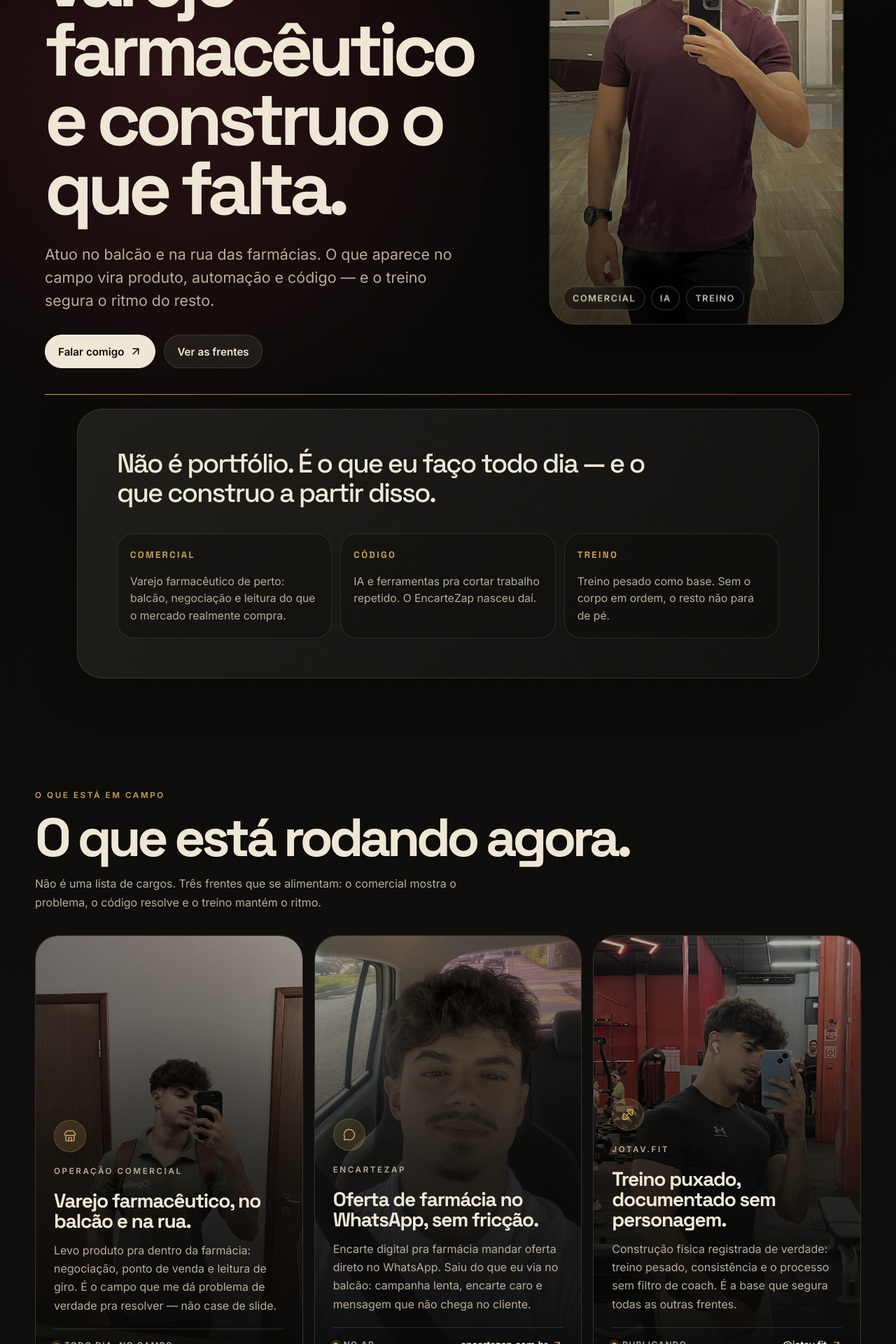
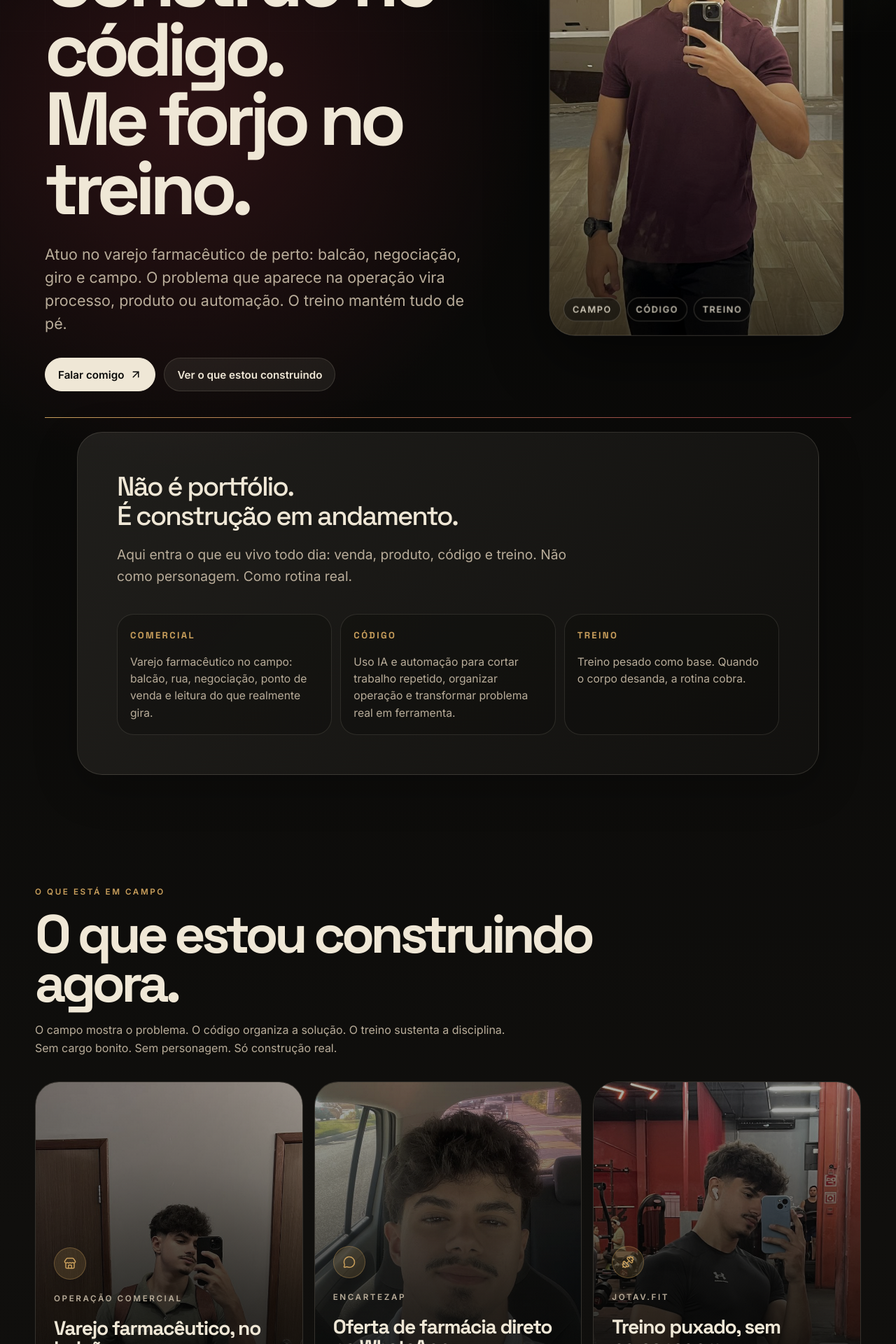
Before and after one commit to joaovsgoncalves1-jpg/jotavictor-site, a React (Vite) app: page / in a window 1280 px wide. Shown: the part 340-2260 px from the top of the page at 70% size. Built offline with nearby package versions, Linux system fonts and the light colour scheme.

Commit message:
refactor: humanize personal landing copy

```diff
--- a/index.html
+++ b/index.html
@@ -4,10 +4,10 @@
     <meta charset="UTF-8" />
     <meta name="viewport" content="width=device-width, initial-scale=1.0" />
 
-    <title>João Victor — varejo farmacêutico, produto e treino</title>
+    <title>João Victor | campo, código e treino</title>
     <meta
       name="description"
-      content="João Victor atua no varejo farmacêutico, cria produtos e automações com IA — como o EncarteZap — e usa o treino como base da rotina. Comercial, código e treino no mesmo lugar."
+      content="João Victor atua no varejo farmacêutico, transforma problemas do campo em produto e automação, e usa o treino como base da rotina."
     />
     <meta name="author" content="João Victor" />
     <meta name="robots" content="index, follow" />
@@ -23,10 +23,10 @@
     <meta property="og:site_name" content="jotavictor.com" />
     <meta property="og:locale" content="pt_BR" />
     <meta property="og:url" content="https://jotavictor.com/" />
-    <meta property="og:title" content="João Victor — varejo farmacêutico, produto e treino" />
+    <meta property="og:title" content="João Victor | campo, código e treino" />
     <meta
       property="og:description"
-      content="Atuo no varejo farmacêutico, transformo o que vejo no campo em produto e código (EncarteZap) e treino como base da rotina."
+      content="Vendo na rua, construo no código e me forjo no treino. Campo, produto, automação e disciplina no mesmo lugar."
     />
     <meta property="og:image" content="https://jotavictor.com/images/joao-hero.jpg" />
     <meta property="og:image:width" content="720" />
@@ -35,10 +35,10 @@
 
     <!-- Twitter -->
     <meta name="twitter:card" content="summary_large_image" />
-    <meta name="twitter:title" content="João Victor — varejo farmacêutico, produto e treino" />
+    <meta name="twitter:title" content="João Victor | campo, código e treino" />
     <meta
       name="twitter:description"
-      content="Atuo no varejo farmacêutico, transformo o que vejo no campo em produto e código (EncarteZap) e treino como base da rotina."
+      content="Vendo na rua, construo no código e me forjo no treino. Campo, produto, automação e disciplina no mesmo lugar."
     />
     <meta name="twitter:image" content="https://jotavictor.com/images/joao-hero.jpg" />
   </head>
--- a/src/App.css
+++ b/src/App.css
@@ -174,6 +174,10 @@ h1 {
   max-width: 960px;
 }
 
+h1 span {
+  display: block;
+}
+
 h2 {
   font-size: clamp(2.3rem, 6vw, 5.8rem);
 }
@@ -326,13 +330,25 @@ h3 {
   box-shadow: 0 18px 60px rgba(0, 0, 0, 0.25);
 }
 
-.intro-panel > p {
+.intro-copy {
+  max-width: 800px;
+}
+
+.intro-lead {
   max-width: 760px;
   color: var(--paper);
   font-family: 'Space Grotesk', Inter, sans-serif;
   font-size: clamp(1.55rem, 3vw, 3rem);
   line-height: 1.08;
   letter-spacing: -0.055em;
+}
+
+.intro-body {
+  margin-top: 20px;
+  max-width: 650px;
+  color: var(--paper-muted);
+  font-size: clamp(1.02rem, 1.6vw, 1.2rem);
+  line-height: 1.6;
 }
 
 .proof-grid {
--- a/src/App.tsx
+++ b/src/App.tsx
@@ -23,7 +23,7 @@ const fronts = [
     status: 'Todo dia, no campo',
     title: 'Varejo farmacêutico, no balcão e na rua.',
     body:
-      'Levo produto pra dentro da farmácia: negociação, ponto de venda e leitura de giro. É o campo que me dá problema de verdade pra resolver — não case de slide.',
+      'Levo produto para dentro da farmácia, negocio, acompanho giro e entendo o que o mercado compra de verdade. O campo me dá problema real para resolver. Não teoria bonita.',
     image: '/images/joao-work.jpg',
     alt: 'João Victor de uniforme de trabalho, atuando no varejo farmacêutico',
     icon: Store,
@@ -34,9 +34,9 @@ const fronts = [
   {
     eyebrow: 'EncarteZap',
     status: 'No ar',
-    title: 'Oferta de farmácia no WhatsApp, sem fricção.',
+    title: 'Oferta de farmácia direto no WhatsApp.',
     body:
-      'Encarte digital pra farmácia mandar oferta direto no WhatsApp. Saiu do que eu via no balcão: campanha lenta, encarte caro e mensagem que não chega no cliente.',
+      'O EncarteZap nasceu de uma dor simples: campanha cara, mensagem perdida e cliente que não vê a oferta. Transformei isso em uma vitrine digital prática para farmácias venderem melhor no WhatsApp.',
     image: '/images/joao-gym.jpg',
     alt: 'João Victor a caminho de uma visita comercial',
     icon: MessageCircle,
@@ -47,9 +47,9 @@ const fronts = [
   {
     eyebrow: 'Jotav.fit',
     status: 'Publicando',
-    title: 'Treino puxado, documentado sem personagem.',
+    title: 'Treino puxado, sem personagem.',
     body:
-      'Construção física registrada de verdade: treino pesado, consistência e o processo sem filtro de coach. É a base que segura todas as outras frentes.',
+      'Mostro a construção física como ela é: treino pesado, tentativa, repetição, evolução e constância. Não é sobre parecer atleta de Instagram. É sobre virar o cara que cumpre o que promete.',
     image: '/images/joao-car.jpg',
     alt: 'João Victor treinando na academia',
     icon: Dumbbell,
@@ -63,12 +63,12 @@ const systems = [
   {
     icon: Route,
     title: 'Do campo pro produto',
-    body: 'Problema que aparece na farmácia vira anotação, anotação vira teste, teste vira ferramenta. O EncarteZap saiu exatamente desse caminho.',
+    body: 'O problema aparece na farmácia. Eu anoto, testo, organizo e transformo em ferramenta. Foi assim que o EncarteZap nasceu.',
   },
   {
     icon: BrainCircuit,
     title: 'IA pra tirar peso operacional',
-    body: 'Áudio do dia que vira tarefa, conversa que vira resumo, papelada que vira decisão. Menos tempo no operacional, mais tempo no que move o ponteiro.',
+    body: 'Uso IA para reduzir repetição, organizar informação solta e sobrar tempo pra vender, decidir e executar.',
   },
   {
     icon: Flame,
@@ -79,23 +79,25 @@ const systems = [
 
 const principles = [
   'Negócio real antes de discurso bonito.',
-  'IA só vale quando vira processo, não distração.',
-  'Disciplina rende mais como sistema do que como força de vontade.',
+  'IA só vale quando vira processo.',
+  'Disciplina funciona melhor como sistema do que como força de vontade.',
   'Conteúdo bom vem de vida vivida, não de personagem.',
+  'Não quero vender uma imagem de produtividade.',
+  'Quero mostrar o trabalho acontecendo.',
 ]
 
 const proofPoints = [
   {
     label: 'Comercial',
-    text: 'Varejo farmacêutico de perto: balcão, negociação e leitura do que o mercado realmente compra.',
+    text: 'Varejo farmacêutico no campo: balcão, rua, negociação, ponto de venda e leitura do que realmente gira.',
   },
   {
     label: 'Código',
-    text: 'IA e ferramentas pra cortar trabalho repetido. O EncarteZap nasceu daí.',
+    text: 'Uso IA e automação para cortar trabalho repetido, organizar operação e transformar problema real em ferramenta.',
   },
   {
     label: 'Treino',
-    text: 'Treino pesado como base. Sem o corpo em ordem, o resto não para de pé.',
+    text: 'Treino pesado como base. Quando o corpo desanda, a rotina cobra.',
   },
 ]
 
@@ -111,7 +113,7 @@ function App() {
   return (
     <main className="site-shell">
       <nav className="nav" aria-label="Navegação principal">
-        <a className="brand" href="#top" aria-label="João Victor — início">
+        <a className="brand" href="#top" aria-label="João Victor, início">
           JV
         </a>
         <div className="nav-links">
@@ -131,17 +133,22 @@ function App() {
             transition={{ duration: 0.8, ease: 'easeOut' }}
           >
             <p className="kicker">jotavictor.com</p>
-            <h1>Vendo no varejo farmacêutico e construo o que falta.</h1>
+            <h1>
+              <span>Vendo na rua.</span>
+              <span>Construo no código.</span>
+              <span>Me forjo no treino.</span>
+            </h1>
             <p className="hero-sub">
-              Atuo no balcão e na rua das farmácias. O que aparece no campo vira produto,
-              automação e código — e o treino segura o ritmo do resto.
+              Atuo no varejo farmacêutico de perto: balcão, negociação, giro e campo. O
+              problema que aparece na operação vira processo, produto ou automação. O treino
+              mantém tudo de pé.
             </p>
             <div className="hero-actions">
               <a className="button primary" href={`mailto:${EMAIL}`}>
                 Falar comigo <ArrowUpRight size={18} aria-hidden="true" />
               </a>
               <a className="button ghost" href="#frentes">
-                Ver as frentes
+                Ver o que estou construindo
               </a>
             </div>
           </motion.div>
@@ -157,8 +164,8 @@ function App() {
               />
               <div className="portrait-glow" />
               <div className="portrait-caption">
-                <span>Comercial</span>
-                <span>IA</span>
+                <span>Campo</span>
+                <span>Código</span>
                 <span>Treino</span>
               </div>
             </motion.div>
@@ -170,7 +177,16 @@ function App() {
       </section>
 
       <section className="intro-panel">
-        <p>Não é portfólio. É o que eu faço todo dia — e o que construo a partir disso.</p>
+        <div className="intro-copy">
+          <p className="intro-lead">
+            Não é portfólio.
+            <br />É construção em andamento.
+          </p>
+          <p className="intro-body">
+            Aqui entra o que eu vivo todo dia: venda, produto, código e treino. Não como
+            personagem. Como rotina real.
+          </p>
+        </div>
         <div className="proof-grid" aria-label="As três frentes de trabalho">
           {proofPoints.map((point) => (
             <div className="proof-item" key={point.label}>
@@ -184,10 +200,10 @@ function App() {
       <section className="section" id="frentes">
         <div className="section-heading">
           <p className="kicker">O que está em campo</p>
-          <h2>O que está rodando agora.</h2>
+          <h2>O que estou construindo agora.</h2>
           <p>
-            Não é uma lista de cargos. Três frentes que se alimentam: o comercial mostra o
-            problema, o código resolve e o treino mantém o ritmo.
+            O campo mostra o problema. O código organiza a solução. O treino sustenta a
+            disciplina. Sem cargo bonito. Sem personagem. Só construção real.
           </p>
         </div>
 
@@ -205,7 +221,7 @@ function App() {
                     alt={front.alt}
                     width="720"
                     height="1280"
-                    loading="lazy"
+                    loading="eager"
                     decoding="async"
                   />
                 </div>
@@ -239,10 +255,11 @@ function App() {
       <section className="split-section" id="ia">
         <div className="sticky-copy">
           <p className="kicker">Processos e IA</p>
-          <h2>Menos ferramenta nova. Mais rotina que funciona.</h2>
+          <h2>Menos ferramenta nova. Mais processo que funciona.</h2>
           <p>
-            A IA entra onde tem repetição, ruído ou decisão empilhada: organizar o dia,
-            transformar informação solta na próxima ação e deixar a operação mais leve.
+            IA só importa quando tira peso da rotina. Áudio que vira tarefa. Conversa que vira
+            resumo. Papelada que vira decisão. Problema do campo que vira produto. Ferramenta
+            por ferramenta é distração. Processo bem montado muda o resultado.
           </p>
         </div>
         <div className="system-stack">
@@ -279,11 +296,12 @@ function App() {
       <section className="final-cta" id="contato">
         <div>
           <Sparkles className="spark" size={28} aria-hidden="true" />
-          <h2>Comercial, código e treino. Mesma construção.</h2>
+          <h2>Comercial, código e treino. A mesma construção em formas diferentes.</h2>
           <p>
-            EncarteZap, Jotav.fit, Forja e a operação comercial são frentes da mesma coisa:
-            resolver problema real com processo, tecnologia e rotina — e mostrar o trabalho
-            enquanto ele acontece.
+            No varejo, eu entendo o problema. No código, transformo em sistema. No treino,
+            construo a disciplina para sustentar tudo isso. EncarteZap, Jotav.fit, a Forja que
+            estou montando e o trabalho no campo fazem parte da mesma ideia: resolver problema
+            real com processo, tecnologia e rotina.
           </p>
         </div>
         <div className="cta-actions">
@@ -291,16 +309,16 @@ function App() {
             Falar comigo <ArrowUpRight size={18} aria-hidden="true" />
           </a>
           <a className="button ghost" href={ENCARTEZAP_URL} target="_blank" rel="noopener noreferrer">
-            EncarteZap <ArrowUpRight size={16} aria-hidden="true" />
+            Conhecer o EncarteZap <ArrowUpRight size={16} aria-hidden="true" />
           </a>
           <a className="button ghost" href={JOTAVFIT_URL} target="_blank" rel="noopener noreferrer">
-            Jotav.fit <ArrowUpRight size={16} aria-hidden="true" />
+            Ver o Jotav.fit <ArrowUpRight size={16} aria-hidden="true" />
           </a>
         </div>
       </section>
 
       <footer>
-        <span>© {currentYear} João Victor — jotavictor.com</span>
+        <span>© {currentYear} João Victor · jotavictor.com</span>
         <nav className="footer-links" aria-label="Links de João Victor">
           <a href={ENCARTEZAP_URL} target="_blank" rel="noopener noreferrer">EncarteZap</a>
           <a href={JOTAVFIT_URL} target="_blank" rel="noopener noreferrer">Instagram</a>
```
Also changed, not shown: public/site.webmanifest.
